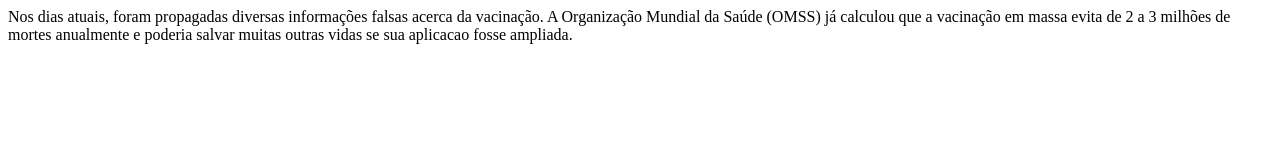
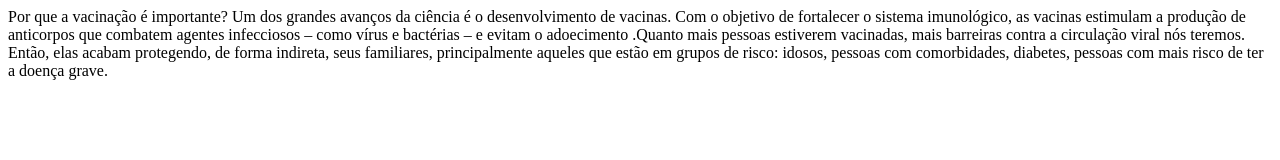
Before and after one commit to aureapinheiro2/aurea-HTML, a plain HTML site: page index.html in a window 1280 px wide. Drawn offline with Linux system fonts and the light colour scheme.

Commit message:
index.html

```diff
--- a/index.html
+++ b/index.html
@@ -6,6 +6,6 @@
     <title>Document</title>
 </head>
 <body>
-    Nos dias atuais, foram propagadas diversas informações falsas acerca da vacinação. A Organização Mundial da Saúde (OMSS) já calculou que a vacinação em massa evita de 2 a 3 milhões de mortes anualmente e poderia salvar muitas outras vidas se sua aplicacao fosse ampliada.
+  Por que a vacinação é importante? Um dos grandes avanços da ciência é o desenvolvimento de vacinas. Com o objetivo de fortalecer o sistema imunológico, as vacinas estimulam a produção de anticorpos que combatem agentes infecciosos – como vírus e bactérias – e evitam o adoecimento .Quanto mais pessoas estiverem vacinadas, mais barreiras contra a circulação viral nós teremos. Então, elas acabam protegendo, de forma indireta, seus familiares, principalmente aqueles que estão em grupos de risco: idosos, pessoas com comorbidades, diabetes, pessoas com mais risco de ter a doença grave.
 </body>
 </html>
```
